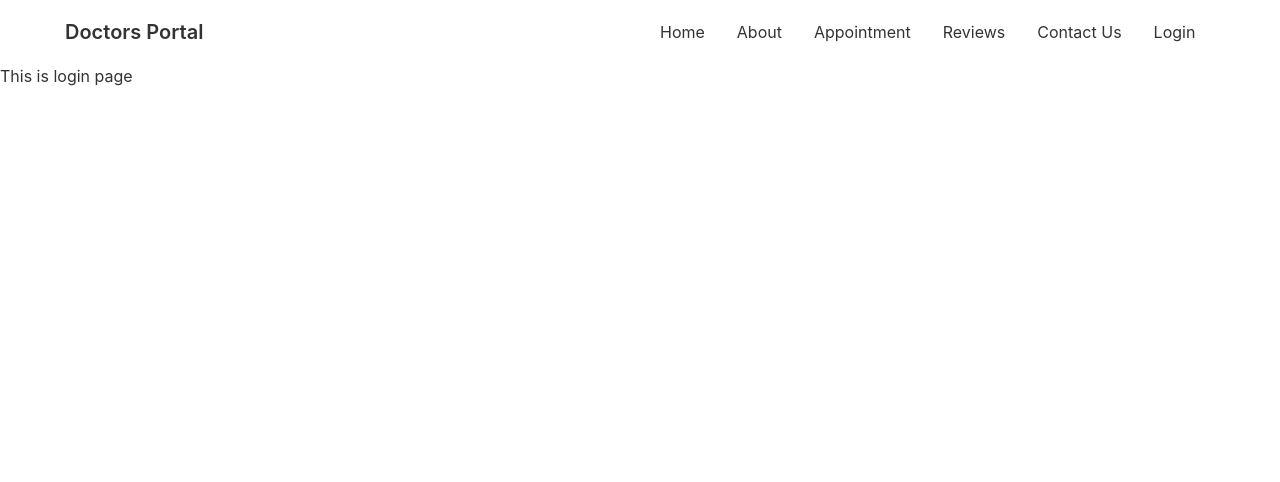
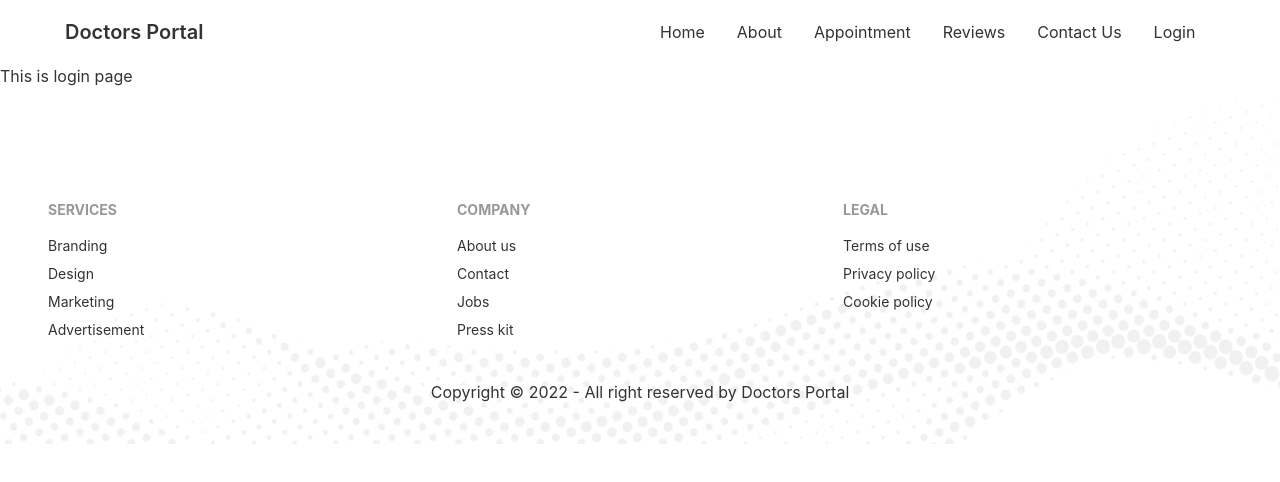
Before and after one commit to arnob-das/doctors-portal, a React (Create React App) app: page /login in a window 1280 px wide. Shown: the top 482 px of the page. Built offline with nearby package versions, Linux system fonts and the light colour scheme.

Commit message:
footer section done

```diff
--- a/src/App.js
+++ b/src/App.js
@@ -4,6 +4,7 @@
 import About from './Pages/About/about';
 import Navbar from './Pages/Shared/Navbar';
 import Login from './Pages/Login/Login';
+import Footer from './Pages/Shared/Footer';
 
 function App() {
   return (
@@ -14,6 +15,7 @@
         <Route path="/about" element={<About />} />
         <Route path="/login" element={<Login />} />
       </Routes>
+      <Footer />
     </div>
   );
 }
--- /dev/null
+++ b/src/Pages/Shared/Footer.js
@@ -0,0 +1,42 @@
+import React from 'react';
+import { Link } from 'react-router-dom';
+import footer from '../../assets/images/footer.png'
+
+const Footer = () => {
+    return (
+        <footer
+            style={{
+                background: `url(${footer})`,
+                backgroundSize: "cover"
+            }}
+            className="px-4 py-10 lg:px-12 lg:pt-28">
+            <div className="footer">
+                <div>
+                    <span className="footer-title">Services</span>
+                    <Link to="" className="link link-hover">Branding</Link>
+                    <Link to="" className="link link-hover">Design</Link>
+                    <Link to="" className="link link-hover">Marketing</Link>
+                    <Link to="" className="link link-hover">Advertisement</Link>
+                </div>
+                <div>
+                    <span className="footer-title">Company</span>
+                    <Link to="" className="link link-hover">About us</Link>
+                    <Link to="" className="link link-hover">Contact</Link>
+                    <Link to="" className="link link-hover">Jobs</Link>
+                    <Link to="" className="link link-hover">Press kit</Link>
+                </div>
+                <div>
+                    <Link to="" className="footer-title">Legal</Link>
+                    <Link to="" className="link link-hover">Terms of use</Link>
+                    <Link to="" className="link link-hover">Privacy policy</Link>
+                    <Link to="" className="link link-hover">Cookie policy</Link>
+                </div>
+            </div>
+            <div>
+                <p className='text-center mt-10 mb-0'>Copyright © 2022 - All right reserved by Doctors Portal</p>
+            </div>
+        </footer>
+    );
+};
+
+export default Footer;
```
